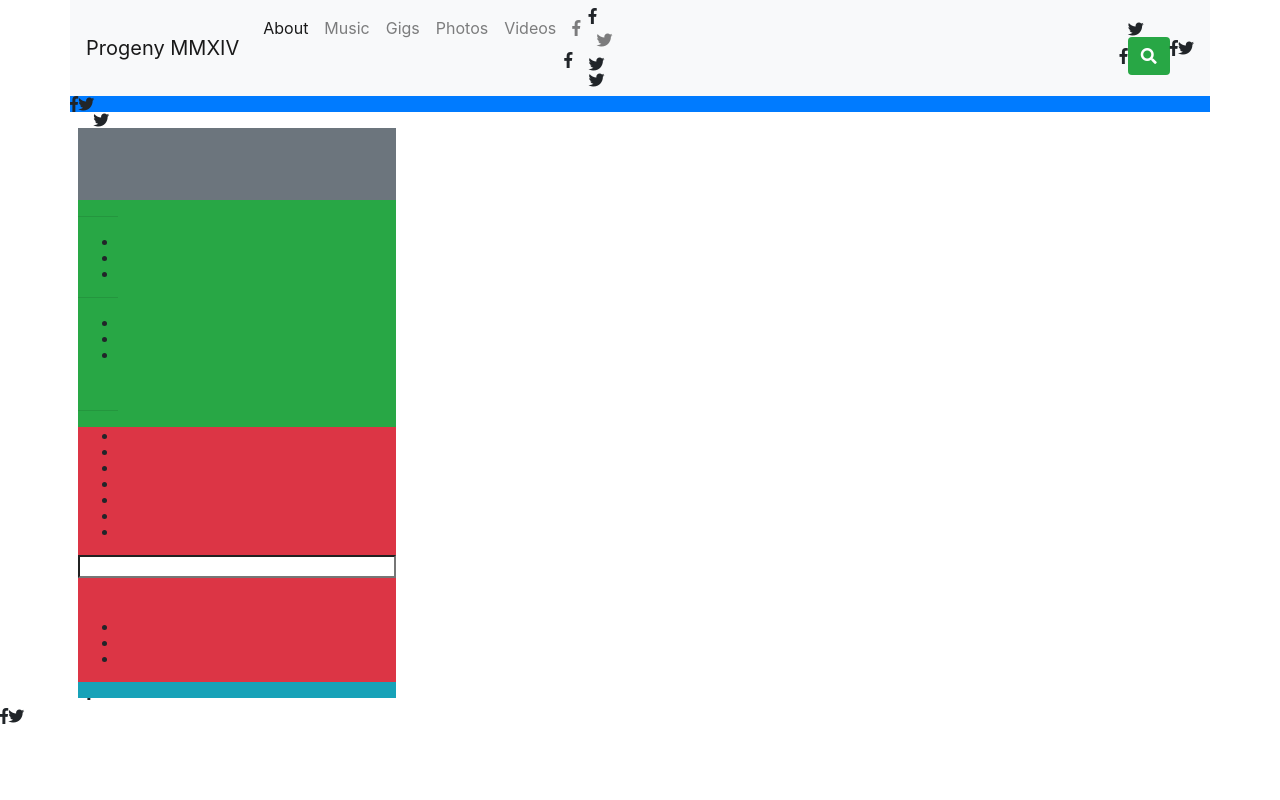
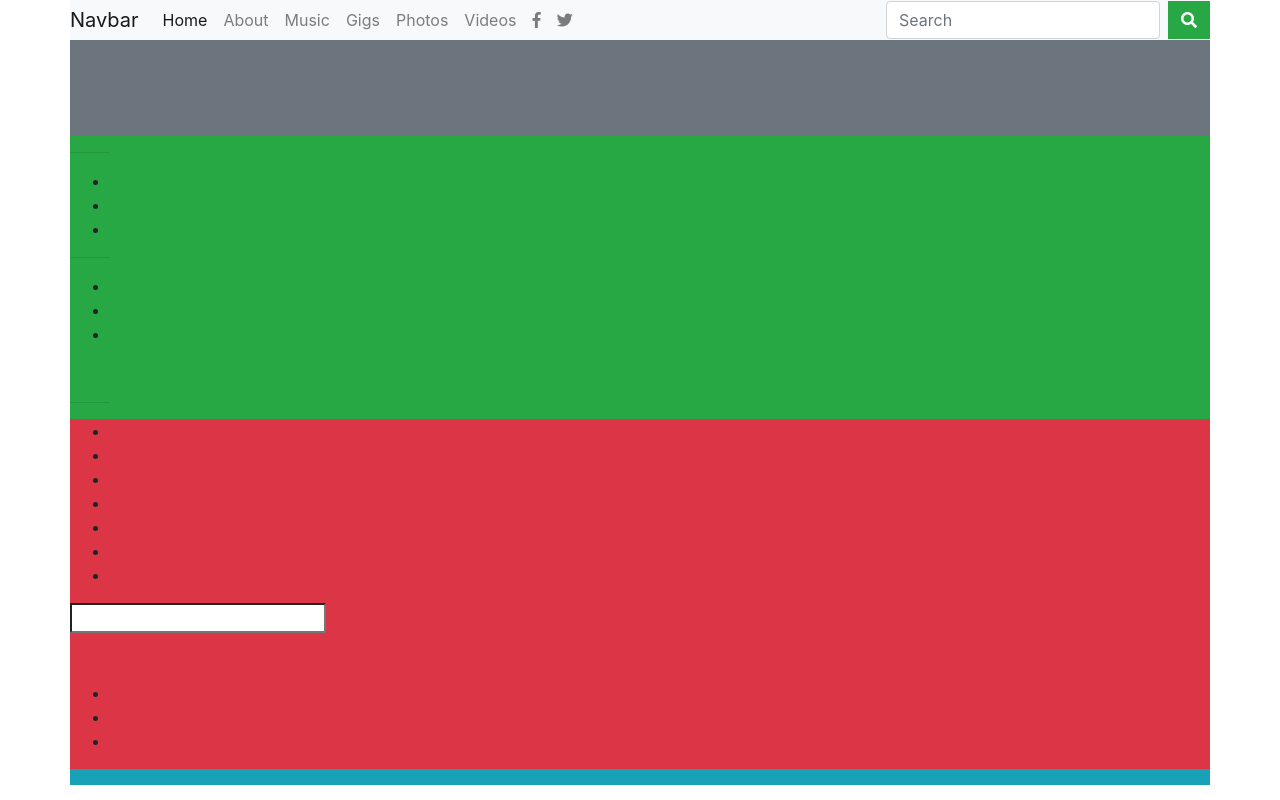
Before and after one commit to 2Diomedes/challenge_5, a plain HTML site: page index.html in a window 1280 px wide. Drawn offline with nearby package versions, Linux system fonts and the light colour scheme.

Commit message:
navbar done

```diff
--- a/index.html
+++ b/index.html
@@ -12,15 +12,20 @@
   <div class="container">
     <div class="row bg-primary">
       <!--                                         navbar-------------------------------------------->
-            <nav class="navbar navbar-expand-lg navbar-light bg-light col-12">
-                <a class="navbar-brand" href="#">Progeny MMXIV</a>
-                <button class="navbar-toggler" type="button" data-toggle="collapse" data-target="#navbarSupportedContent" aria-controls="navbarSupportedContent" aria-expanded="false" aria-label="Toggle navigation"><span class="navbar-toggler-icon"></span>
+
+        <nav class="col-12 navbar navbar-expand-lg navbar-light bg-light p-0">
+          <a class="navbar-brand" href="#">Navbar</a>
+          <button class="navbar-toggler" type="button" data-toggle="collapse" data-target="#navbarSupportedContent" aria-controls="navbarSupportedContent" aria-expanded="false" aria-label="Toggle navigation">
+      <span class="navbar-toggler-icon"></span>
     </button>
 
           <div class="collapse navbar-collapse" id="navbarSupportedContent">
             <ul class="navbar-nav mr-auto">
               <li class="nav-item active">
-                            <a class="nav-link" href="#">About<span class="sr-only">(current)</span></a>
+                <a class="nav-link" href="#">Home <span class="sr-only">(current)</span></a>
+              </li>
+              <li class="nav-item">
+                <a class="nav-link" href="#">About</a>
               </li>
               <li class="nav-item">
                 <a class="nav-link" href="#">Music</a>
@@ -35,46 +40,20 @@
                 <a class="nav-link" href="#">Videos</a>
               </li>
               <li class="nav-item">
-                            <a class="nav-link" href="#"><i class="fab fa-facebook-f"></a>
-                        </li>
-                        <li>
-                            <a class="nav-link" href="#"><i class="fab fa-twitter"></a>
-                        </li>
-
-
-
-
-                        <!-- <li class="nav-item dropdown">
-                            <a class="nav-link dropdown-toggle" href="#" id="navbarDropdown" role="button" data-toggle="dropdown" aria-haspopup="true" aria-expanded="false">
-                Dropdown
-              </a>
-                            <div class="dropdown-menu" aria-labelledby="navbarDropdown">
-                                <a class="dropdown-item" href="#">About</a>
-                                <a class="dropdown-item" href="#">Music</a>
-                                <a class="dropdown-item" href="#">Gigs</a>
-                                <a class="dropdown-item" href="#">Photos</a>
-                                <a class="dropdown-item" href="#">Videos</a>
-                                <div class="dropdown-divider"></div>
-                                <a class="dropdown-item" href="#"></a>
-                                <a class="dropdown-item" href="#"></i></a>
-                                <a class="dropdown-item" href="#"></i></a>
-                            </div>
+                <a class="nav-link" href="#"><i class="fab fa-facebook-f"></i></a>
               </li>
               <li class="nav-item">
-                            <a class="nav-link disabled" href="#">Disabled</a>
-                        </li> -->
-
-
+                <a class="nav-link" href="#"><i class="fab fa-twitter"></i></a>
+              </li>
             </ul>
             <form class="form-inline my-2 my-lg-0">
-                        <input class="form-control mr-sm-2 d-none" type="search" placeholder="Search" aria-label="Search">
-                        <button class="btn bg-success my-2 my-sm-0" type="submit"><i class="fas fa-search text-white"></i></button>
+              <input class="form-control mr-sm-2" type="search" placeholder="Search" aria-label="Search">
+              <button class="btn bg-success my-2 my-sm-0 rounded-0" type="submit"><i class="fas fa-search text-white"></i></button>
             </form>
           </div>
         </nav>
+    </div>
 
-
-        </div>
     <div class="row bg-secondary">
       <section>
         <div class="col-xs">
```
Lines whose indentation alone changed are shown as unchanged.
